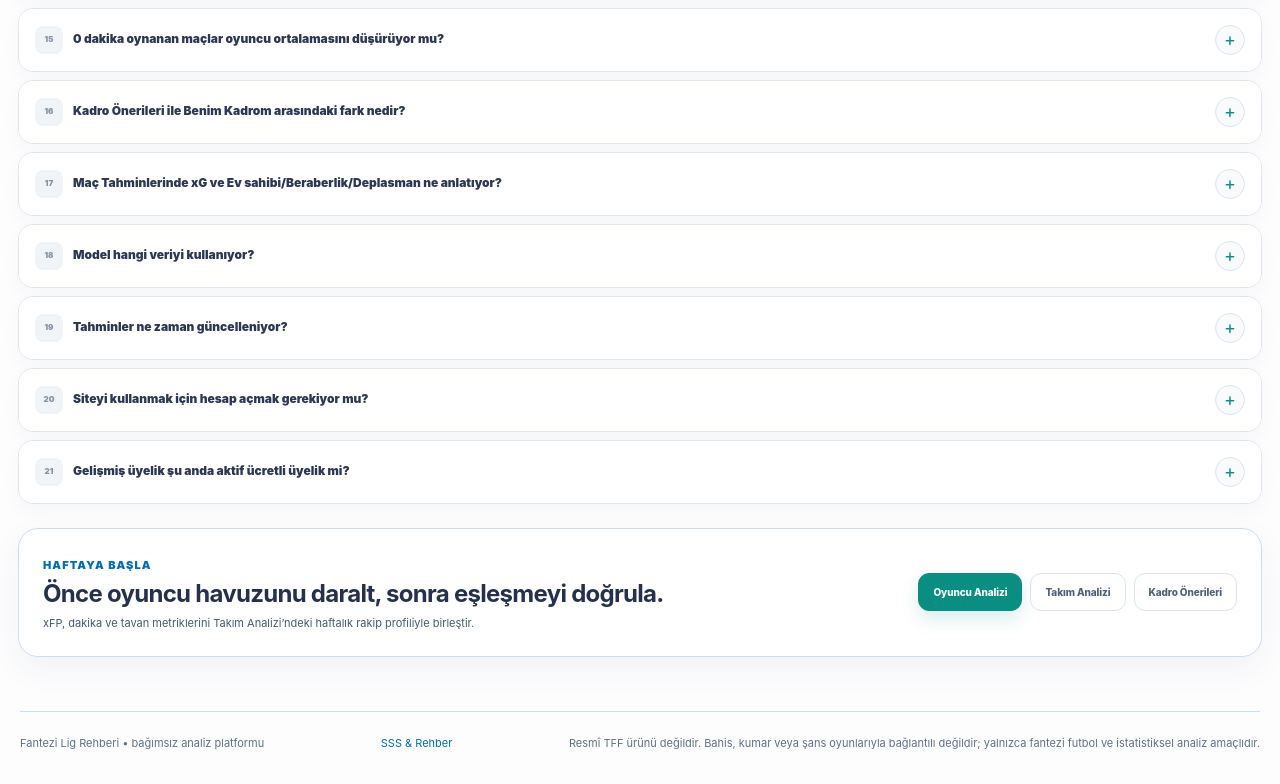
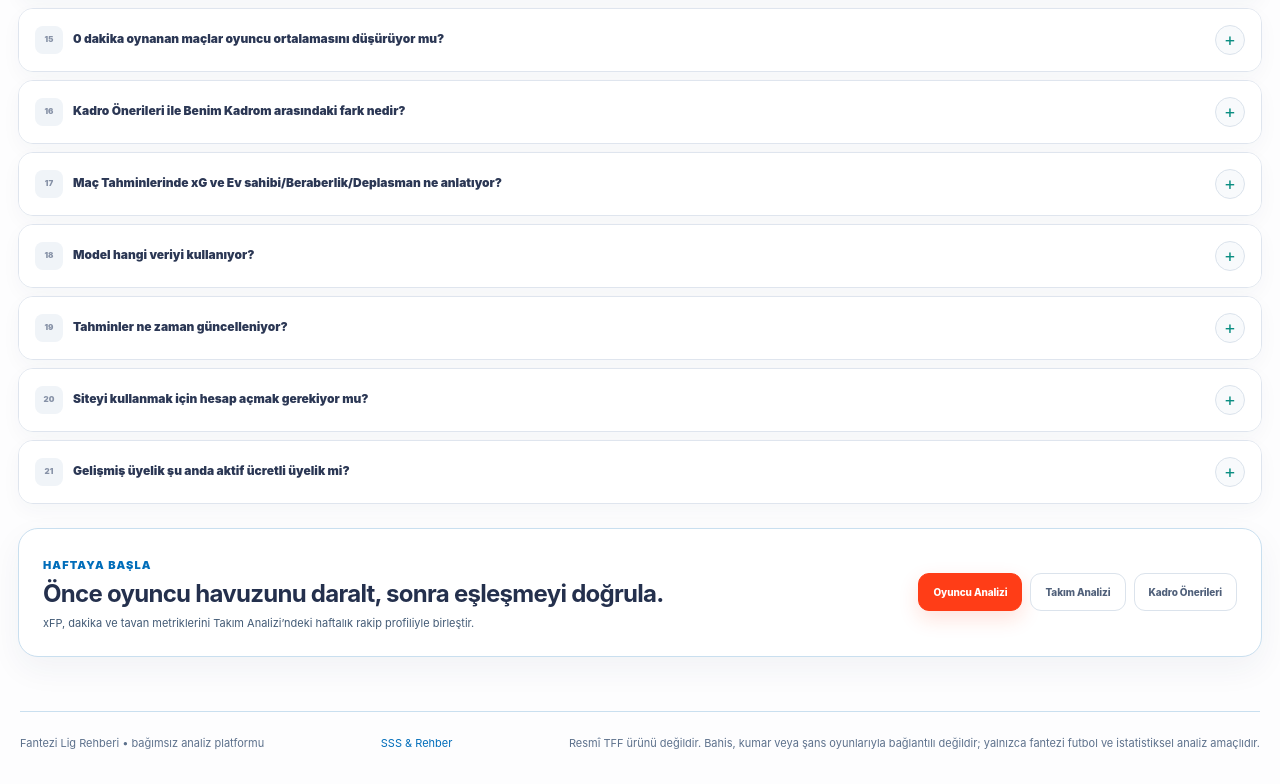
Before and after one commit to ecetin1998/tff-fantezi, a Next.js app: page /sss in a window 1280 px wide. Shown: the part 5060-5844 px from the top of the page. Built offline with nearby package versions, Linux system fonts and the light colour scheme; no server answers.

Commit message:
fix(ui): use vermilion in access prompts instead of legacy teal

```diff
--- a/components/SkyBlueTheme.module.css
+++ b/components/SkyBlueTheme.module.css
@@ -1114,3 +1114,28 @@
 @media(prefers-reduced-motion:reduce){
   .scope :global(.home-intro-actions)>:global(.home-cta-btn){transition:none}
 }
+
+
+/* Sky Blue action cleanup: remove leftover teal CTA from access gates. */
+.scope :global(.access-gate-actions) :global(.cta),
+.scope :global(.access-tier-card) :global(.cta),
+.scope :global(.role-upgrade-actions) :global(.cta),
+.scope :global(.faq-cta) :global(.cta){
+  background:var(--vermilion);
+  border:1px solid var(--vermilion);
+  color:#FFFFFF;
+  box-shadow:0 8px 20px rgba(255,61,23,.15);
+}
+.scope :global(.access-gate-actions) :global(.cta):hover,
+.scope :global(.access-tier-card) :global(.cta):hover,
+.scope :global(.role-upgrade-actions) :global(.cta):hover,
+.scope :global(.faq-cta) :global(.cta):hover{
+  background:var(--vermilion-hover);
+  border-color:var(--vermilion-hover);
+  color:#FFFFFF;
+}
+.scope :global(.access-gate-actions) :global(.secondary){
+  background:#FFFFFF;
+  border-color:#C5DFF1;
+  color:var(--sky-text);
+}
```
